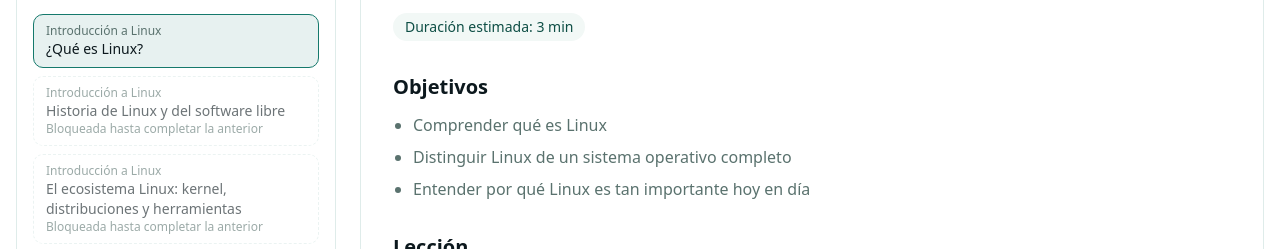
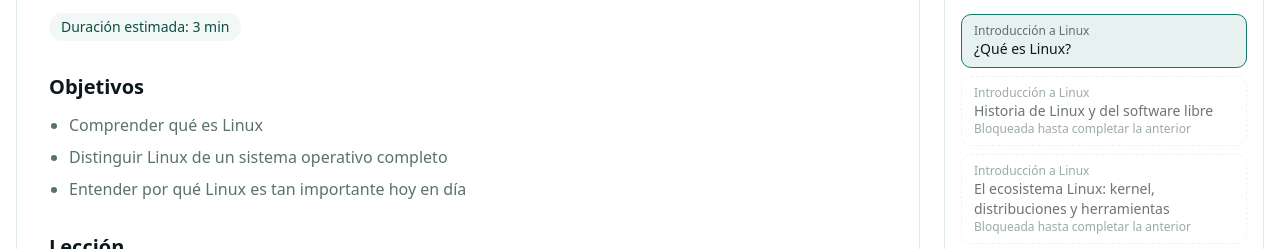
Before and after one commit to Oscar-Poski/heka-it, an Astro site: page /heka-it/cursos/fundamentos-it/linux-practico/intro-linux/01-que-es-linux in a window 1280 px wide. Shown: the part 305-554 px from the top of the page. Built offline with nearby package versions, Linux system fonts and the light colour scheme; Astro itself is replaced by a stand-in of ours.

Commit message:
Reordenar paneles de lección

```diff
--- a/src/components/LessonPlayer.tsx
+++ b/src/components/LessonPlayer.tsx
@@ -98,8 +98,8 @@ export function LessonPlayer({
 
   return (
     <section className="py-10 md:py-14">
-      <div className="container mx-auto grid gap-6 px-4 lg:grid-cols-[320px_minmax(0,1fr)]">
-        <aside className="h-fit rounded-2xl border bg-card p-4 lg:sticky lg:top-24">
+      <div className="container mx-auto grid gap-6 px-4 lg:grid-cols-[minmax(0,1fr)_320px]">
+        <aside className="order-2 h-fit rounded-2xl border bg-card p-4 lg:sticky lg:top-24">
           <p className="text-xs uppercase tracking-wide text-muted-foreground">{trackTitle}</p>
           <h2 className="mt-1 text-lg font-semibold">{courseTitle}</h2>
           <p className="mt-1 text-sm text-muted-foreground">Progreso del módulo</p>
@@ -153,7 +153,7 @@ export function LessonPlayer({
           </div>
         </aside>
 
-        <article className="rounded-2xl border bg-card p-6 md:p-8">
+        <article className="order-1 rounded-2xl border bg-card p-6 md:p-8">
           <p className="text-sm text-muted-foreground">{moduleTitle}</p>
           <h1 className="mt-1 text-3xl font-bold">{lesson.title}</h1>
           <p className="mt-2 text-sm text-muted-foreground">
```
